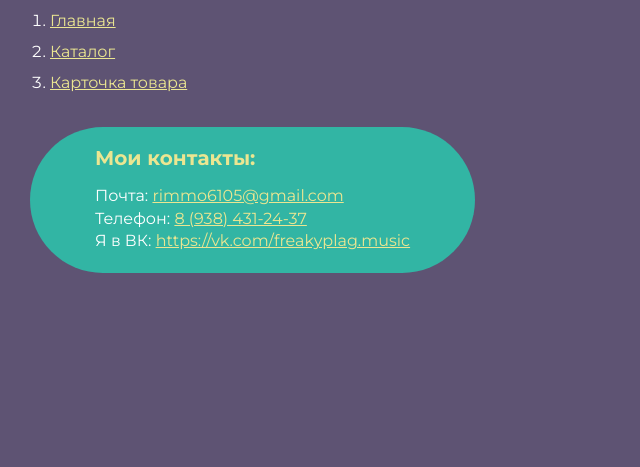
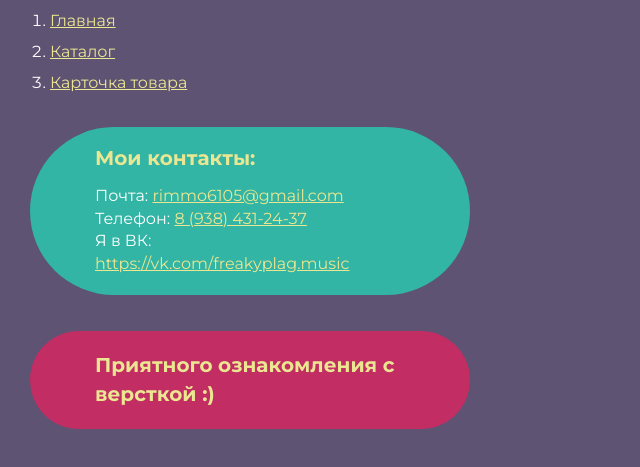
Before and after one commit to F-lag/ZLATMAX, a plain HTML site: page index.html in a window 1280 px wide. Shown: the part 113-580 px from the top of the page, without its empty margins (0-640 px from the left). Drawn offline with Linux system fonts and the light colour scheme.

Commit message:
Add files via upload

```diff
--- a/index.html
+++ b/index.html
@@ -21,6 +21,9 @@
 			<p>Почта: <a href="mailto:rimmo6105@gmail.com">rimmo6105@gmail.com</a></p>
 			<p>Телефон: <a href="tel:89384312437">8 (938) 431-24-37</a></p>
 			<p>Я в ВК: <a href="https://vk.com/freakyplag.music">https://vk.com/freakyplag.music</a></p>
+		</div>
+		<div class="rootpage__tnx">
+			<h2>Приятного ознакомления с версткой :)</h2>
 		</div>
 	</div>
 </body>
@@ -140,6 +143,7 @@
 		border-radius: 200px;
 		padding: 20px 65px;
 		line-height: 140%;
+		max-width: 440px;
 	}
 
 	@media (max-width: 767px) {
@@ -153,7 +157,7 @@
 
 	.rootpage__contacts {
 		background: #32b5a4;
-
+		margin: 0px 0px 2.25rem 0;
 	}
 
 	.rootpage__contacts a {
@@ -162,7 +166,11 @@
 
 	.rootpage__tnx {
 		background: #c22d63;
-		margin: 0px 0px 1rem 0px;
+		line-height: 180%;
+	}
+
+	.rootpage__tnx h2 {
+		margin: 0px;
 	}
 </style>
 
```
